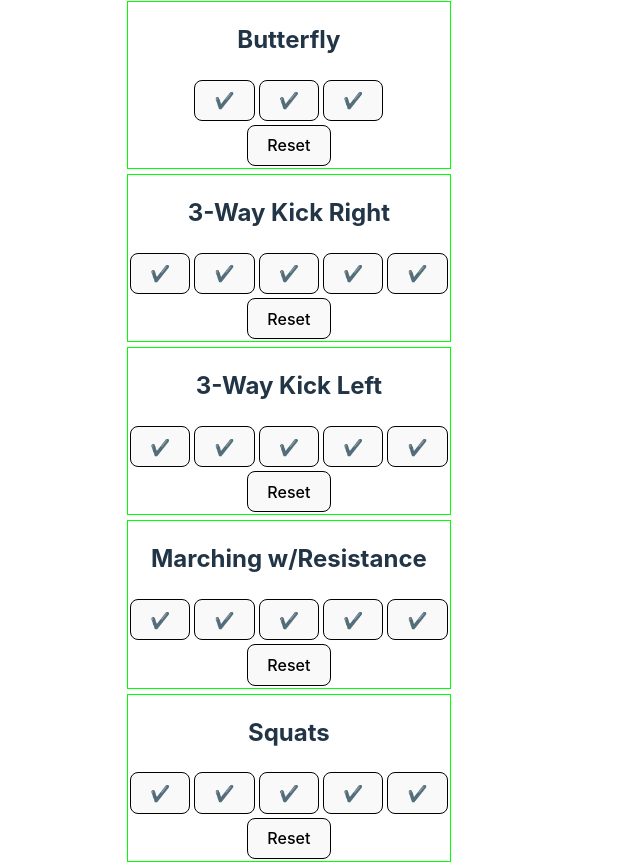
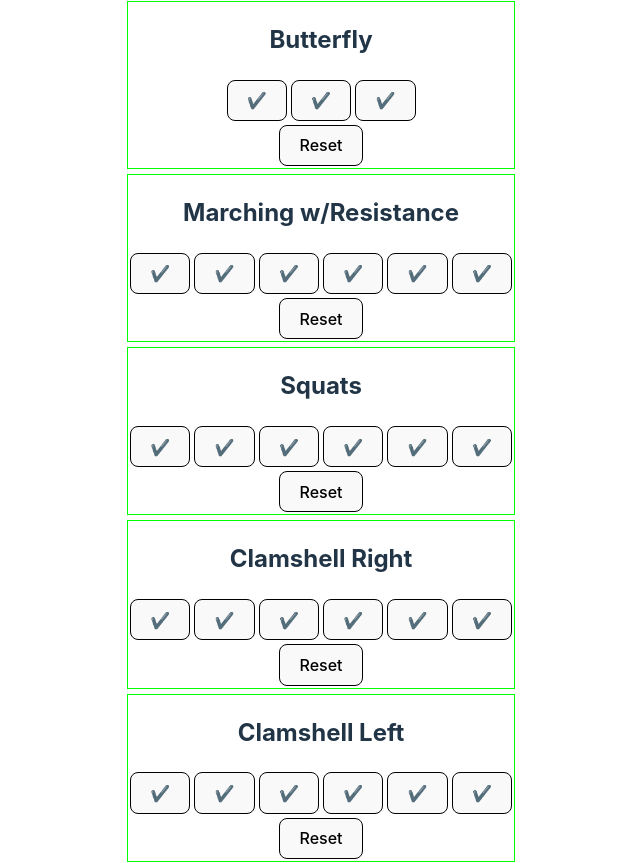
Before and after one commit to swizzard/pte, a React (Vite) app: page / in a window 1280 px wide. Shown: the part 917-1780 px from the top of the page, without its empty margins (513-1153 px from the left). Built offline with nearby package versions, Linux system fonts and the light colour scheme.

Commit message:
Update exercises.ts
Remove 3-way kick, increase other reps

```diff
--- a/src/exercises.ts
+++ b/src/exercises.ts
@@ -6,12 +6,10 @@ const exercises: Exercises = [
   { label: "Piriformis Right", reps: 3 },
   { label: "Piriformis Left", reps: 3 },
   { label: "Butterfly", reps: 3 },
-  { label: "3-Way Kick Right", reps: 5 },
-  { label: "3-Way Kick Left", reps: 5 },
-  { label: "Marching w/Resistance", reps: 5 },
-  { label: "Squats", reps: 5 },
-  { label: "Clamshell Right", reps: 5 },
-  { label: "Clamshell Left", reps: 5 },
+  { label: "Marching w/Resistance", reps: 6 },
+  { label: "Squats", reps: 6 },
+  { label: "Clamshell Right", reps:6 },
+  { label: "Clamshell Left", reps: 6 },
 ];
 
 export default exercises;
```
